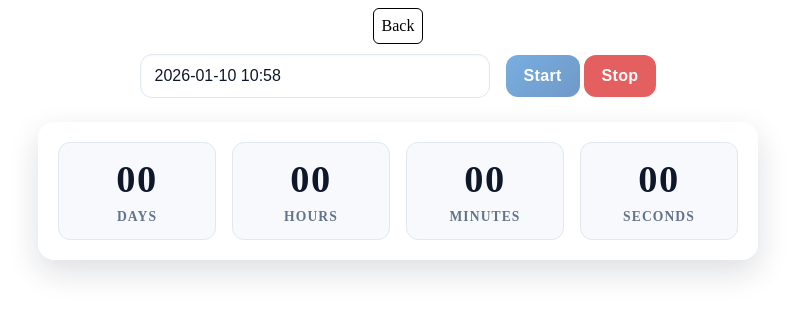
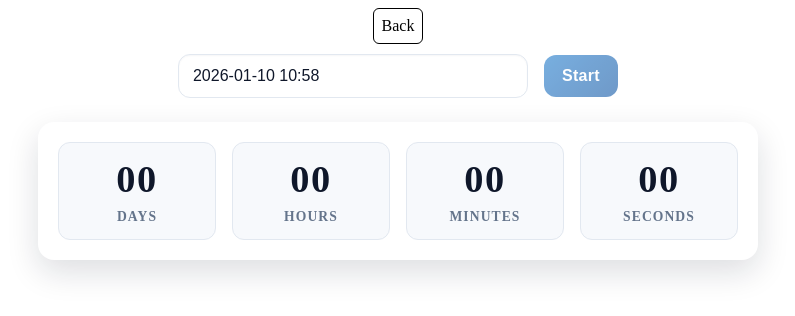
Before and after one commit to Vladyslav-Mohyla/goit-js-hw-10, a plain HTML site: page 1-timer.html in a window 1280 px wide. Shown: the whole page, without its empty margins (242-1037 px from the left). Drawn offline with Linux system fonts and the light colour scheme.

Commit message:
Deploying to gh-pages from @ Vladyslav-Mohyla/goit-js-hw-10@ed95379445cf5d52cca3218b600843cf6c1ab51f 🚀

```diff
--- a/1-timer.html
+++ b/1-timer.html
@@ -28,7 +28,6 @@
     <main>
       <input type="text" id="datetime-picker" />
       <button class="btn" type="button" data-start>Start</button>
-      <button class="btn stop" type="button" data-stop>Stop</button>
 
       <div class="timer">
         <div class="field">
--- a/1-timer.js
+++ b/1-timer.js
@@ -1,2 +1,2 @@
-import"./assets/styles-Wa1czTe6.js";import{f as y,i as S}from"./assets/vendor-BbbuE1sJ.js";const r={days:document.querySelector("[data-days]"),hours:document.querySelector("[data-hours]"),minutes:document.querySelector("[data-minutes]"),seconds:document.querySelector("[data-seconds]")};let a;const t=document.querySelector("[data-start]"),s=document.querySelector("[data-stop]"),o=document.querySelector("#datetime-picker");let n=null;t.disabled=!0;s.disabled=!0;const b={enableTime:!0,time_24hr:!0,defaultDate:new Date,minuteIncrement:1,onClose(e){if(a=e[0],a<new Date){S.show({title:"Hey",message:"Please, choose a date in the future"}),a=null;return}else t.disabled=!1}};y("#datetime-picker",b);function p(e){const c=Math.floor(e/864e5),f=Math.floor(e%864e5/36e5),m=Math.floor(e%864e5%36e5/6e4),h=Math.floor(e%864e5%36e5%6e4/1e3);return{days:c,hours:f,minutes:m,seconds:h}}function l({days:e,hours:d,minutes:u,seconds:i}){r.days.textContent=String(e).padStart(2,"0"),r.hours.textContent=String(d).padStart(2,"0"),r.minutes.textContent=String(u).padStart(2,"0"),r.seconds.textContent=String(i).padStart(2,"0")}t.addEventListener("click",()=>{a&&(o.disabled=!0,t.disabled=!0,s.disabled=!1,n=setInterval(()=>{const e=a-new Date;if(e<=0){clearInterval(n),n=null,t.disabled=!1,s.disabled=!1,o.disabled=!1;return}l(p(e))},1e3))});s.addEventListener("click",()=>{n&&(clearInterval(n),n=null,t.disabled=!1,s.disabled=!0,o.disabled=!1,l({days:0,hours:0,minutes:0,seconds:0}))});
+import"./assets/styles-Wa1czTe6.js";import{f,i as h}from"./assets/vendor-BbbuE1sJ.js";const o={days:document.querySelector("[data-days]"),hours:document.querySelector("[data-hours]"),minutes:document.querySelector("[data-minutes]"),seconds:document.querySelector("[data-seconds]")};let e;const n=document.querySelector("[data-start]"),u=document.querySelector("#datetime-picker");let r=null;n.disabled=!0;const y={enableTime:!0,time_24hr:!0,defaultDate:new Date,minuteIncrement:1,onClose(t){if(e=t[0],e<new Date){h.show({title:"Hey",message:"Please, choose a date in the future"}),e=null;return}else n.disabled=!1}};f("#datetime-picker",y);function S(t){const i=Math.floor(t/864e5),c=Math.floor(t%864e5/36e5),l=Math.floor(t%864e5%36e5/6e4),m=Math.floor(t%864e5%36e5%6e4/1e3);return{days:i,hours:c,minutes:l,seconds:m}}function p({days:t,hours:a,minutes:s,seconds:d}){o.days.textContent=String(t).padStart(2,"0"),o.hours.textContent=String(a).padStart(2,"0"),o.minutes.textContent=String(s).padStart(2,"0"),o.seconds.textContent=String(d).padStart(2,"0")}n.addEventListener("click",()=>{e&&(u.disabled=!0,n.disabled=!0,r=setInterval(()=>{const t=e-new Date;if(t<=0){clearInterval(r),r=null,n.disabled=!1,u.disabled=!1;return}p(S(t))},1e3))});
 //# sourceMappingURL=1-timer.js.map
```
Also changed, not shown: 1 other file.
